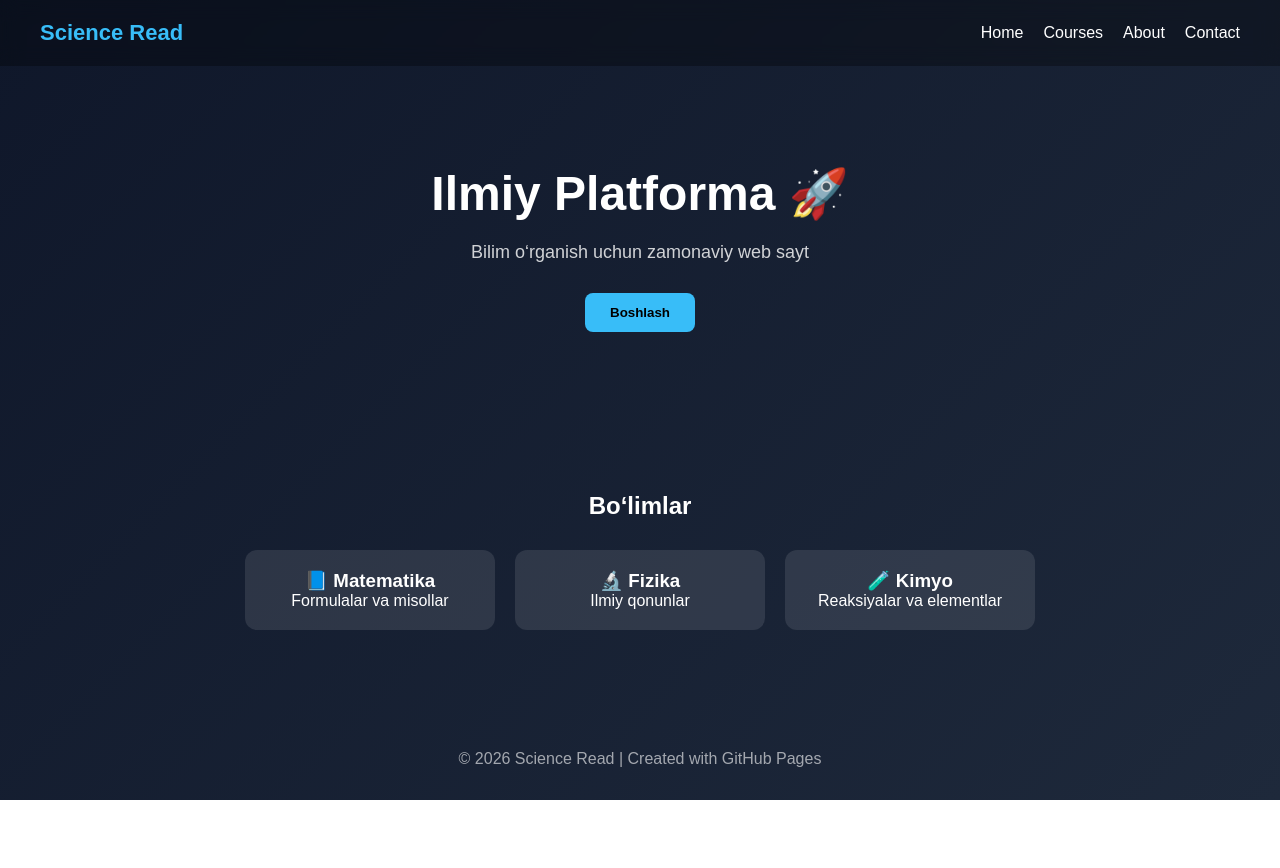
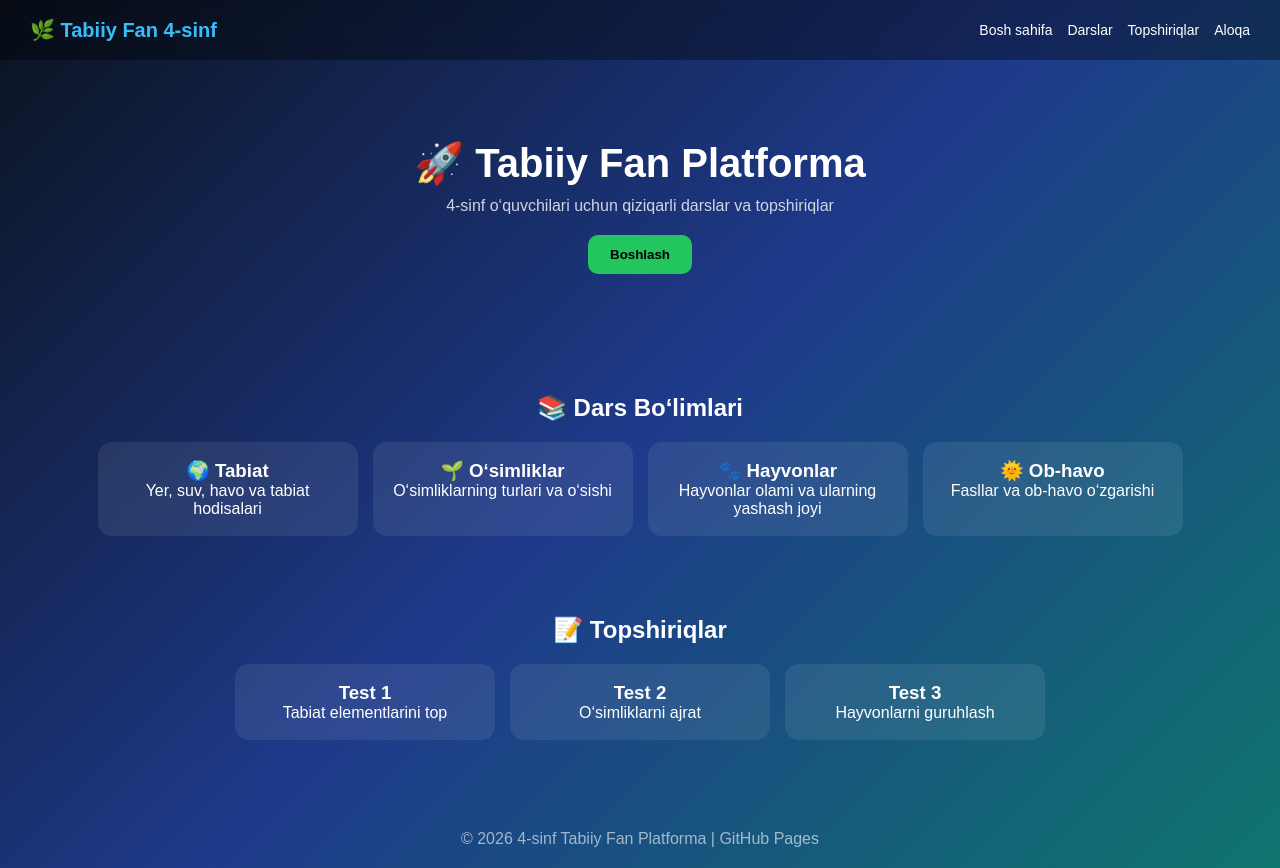
Before and after one commit to moxigulsalimova77-ctrl/science-read, a plain HTML site: page index.html in a window 1280 px wide. Before the commit the page ends 800 px from the top, so only its background shows below. Drawn offline with Linux system fonts and the light colour scheme.

Commit message:
Update index.html

```diff
--- a/index.html
+++ b/index.html
@@ -3,37 +3,37 @@
 <head>
   <meta charset="UTF-8" />
   <meta name="viewport" content="width=device-width, initial-scale=1.0"/>
-  <title>Science Read</title>
+  <title>4-sinf Tabiiy Fan Platforma</title>
   <style>
     *{margin:0;padding:0;box-sizing:border-box;font-family:Arial,sans-serif;}
 
     body{
-      background:linear-gradient(135deg,#0f172a,#1e293b);
+      background:linear-gradient(135deg,#0b1320,#1e3a8a,#0f766e);
       color:white;
       min-height:100vh;
     }
 
-    /* NAVBAR */
     nav{
       display:flex;
       justify-content:space-between;
       align-items:center;
-      padding:20px 40px;
-      background:rgba(0,0,0,0.3);
+      padding:18px 30px;
+      background:rgba(0,0,0,0.35);
+      backdrop-filter:blur(10px);
       position:sticky;
       top:0;
-      backdrop-filter:blur(10px);
     }
 
     nav h1{
-      font-size:22px;
+      font-size:20px;
       color:#38bdf8;
     }
 
     nav ul{
       display:flex;
       list-style:none;
-      gap:20px;
+      gap:15px;
+      font-size:14px;
     }
 
     nav ul li{
@@ -42,31 +42,29 @@
     }
 
     nav ul li:hover{
-      color:#38bdf8;
+      color:#22c55e;
     }
 
-    /* HERO */
     .hero{
       text-align:center;
-      padding:100px 20px;
+      padding:80px 20px;
     }
 
     .hero h2{
-      font-size:48px;
+      font-size:40px;
+      margin-bottom:10px;
+    }
+
+    .hero p{
+      opacity:0.8;
       margin-bottom:20px;
     }
 
-    .hero p{
-      font-size:18px;
-      opacity:0.8;
-      margin-bottom:30px;
-    }
-
     .btn{
-      padding:12px 25px;
-      background:#38bdf8;
+      padding:12px 22px;
+      background:#22c55e;
       border:none;
-      border-radius:8px;
+      border-radius:10px;
       color:black;
       font-weight:bold;
       cursor:pointer;
@@ -77,9 +75,8 @@
       transform:scale(1.05);
     }
 
-    /* CARDS */
     .section{
-      padding:60px 20px;
+      padding:40px 20px;
       text-align:center;
     }
 
@@ -87,69 +84,92 @@
       display:flex;
       flex-wrap:wrap;
       justify-content:center;
-      gap:20px;
-      margin-top:30px;
+      gap:15px;
+      margin-top:20px;
     }
 
     .card{
-      background:rgba(255,255,255,0.1);
-      padding:20px;
-      border-radius:12px;
-      width:250px;
+      background:rgba(255,255,255,0.08);
+      padding:18px;
+      border-radius:14px;
+      width:260px;
       transition:0.3s;
+      cursor:pointer;
     }
 
     .card:hover{
-      transform:translateY(-5px);
-      background:rgba(56,189,248,0.2);
+      transform:translateY(-6px);
+      background:rgba(34,197,94,0.2);
     }
 
     footer{
       text-align:center;
       padding:20px;
-      margin-top:40px;
       opacity:0.6;
+      margin-top:30px;
     }
   </style>
 </head>
 <body>
 
   <nav>
-    <h1>Science Read</h1>
+    <h1>🌿 Tabiiy Fan 4-sinf</h1>
     <ul>
-      <li>Home</li>
-      <li>Courses</li>
-      <li>About</li>
-      <li>Contact</li>
+      <li>Bosh sahifa</li>
+      <li>Darslar</li>
+      <li>Topshiriqlar</li>
+      <li>Aloqa</li>
     </ul>
   </nav>
 
   <section class="hero">
-    <h2>Ilmiy Platforma 🚀</h2>
-    <p>Bilim o‘rganish uchun zamonaviy web sayt</p>
-    <button class="btn" onclick="alert('Welcome to Science Read!')">Boshlash</button>
+    <h2>🚀 Tabiiy Fan Platforma</h2>
+    <p>4-sinf o‘quvchilari uchun qiziqarli darslar va topshiriqlar</p>
+    <button class="btn" onclick="alert('Dars boshlandi! 🌱')">Boshlash</button>
   </section>
 
   <section class="section">
-    <h2>Bo‘limlar</h2>
+    <h2>📚 Dars Bo‘limlari</h2>
     <div class="cards">
       <div class="card">
-        <h3>📘 Matematika</h3>
-        <p>Formulalar va misollar</p>
+        <h3>🌍 Tabiat</h3>
+        <p>Yer, suv, havo va tabiat hodisalari</p>
       </div>
       <div class="card">
-        <h3>🔬 Fizika</h3>
-        <p>Ilmiy qonunlar</p>
+        <h3>🌱 O‘simliklar</h3>
+        <p>O‘simliklarning turlari va o‘sishi</p>
       </div>
       <div class="card">
-        <h3>🧪 Kimyo</h3>
-        <p>Reaksiyalar va elementlar</p>
+        <h3>🐾 Hayvonlar</h3>
+        <p>Hayvonlar olami va ularning yashash joyi</p>
+      </div>
+      <div class="card">
+        <h3>🌞 Ob-havo</h3>
+        <p>Fasllar va ob-havo o‘zgarishi</p>
+      </div>
+    </div>
+  </section>
+
+  <section class="section">
+    <h2>📝 Topshiriqlar</h2>
+    <div class="cards">
+      <div class="card">
+        <h3>Test 1</h3>
+        <p>Tabiat elementlarini top</p>
+      </div>
+      <div class="card">
+        <h3>Test 2</h3>
+        <p>O‘simliklarni ajrat</p>
+      </div>
+      <div class="card">
+        <h3>Test 3</h3>
+        <p>Hayvonlarni guruhlash</p>
       </div>
     </div>
   </section>
 
   <footer>
-    © 2026 Science Read | Created with GitHub Pages
+    © 2026 4-sinf Tabiiy Fan Platforma | GitHub Pages
   </footer>
 
 </body>
```
